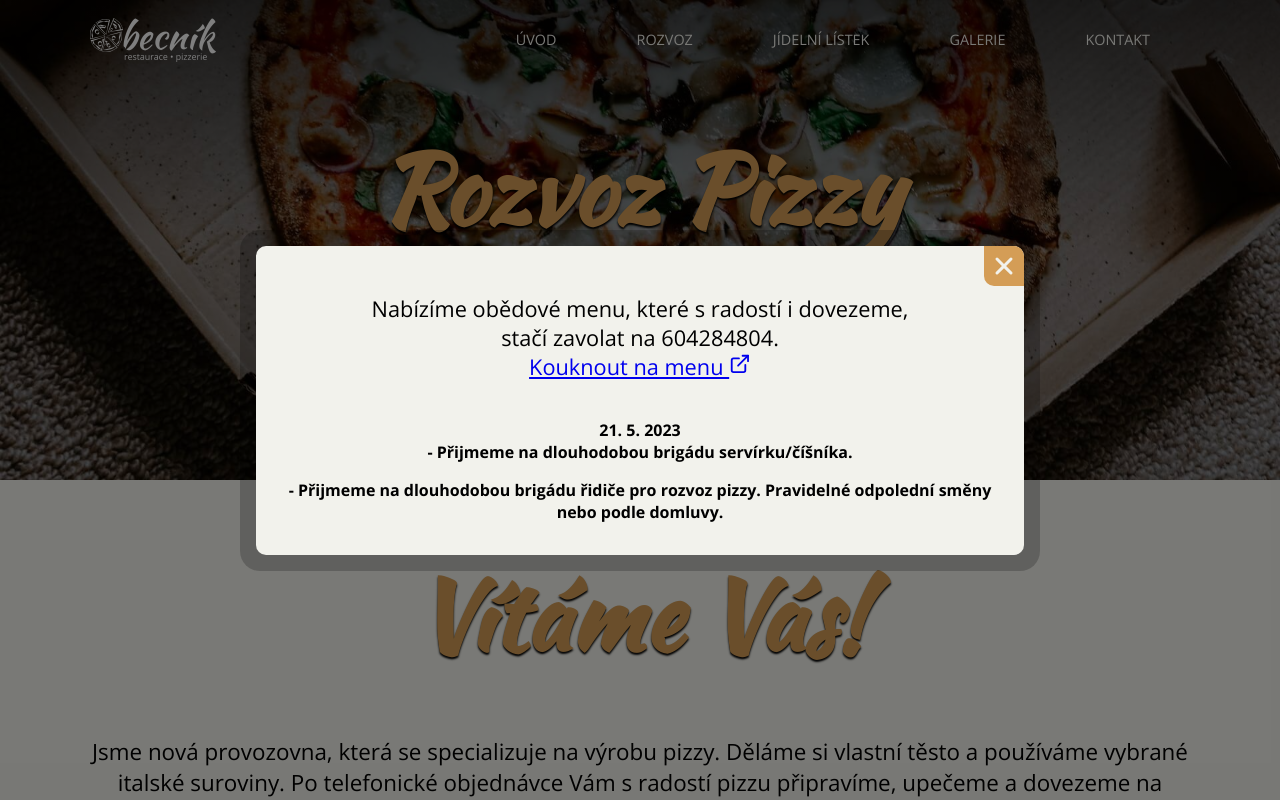
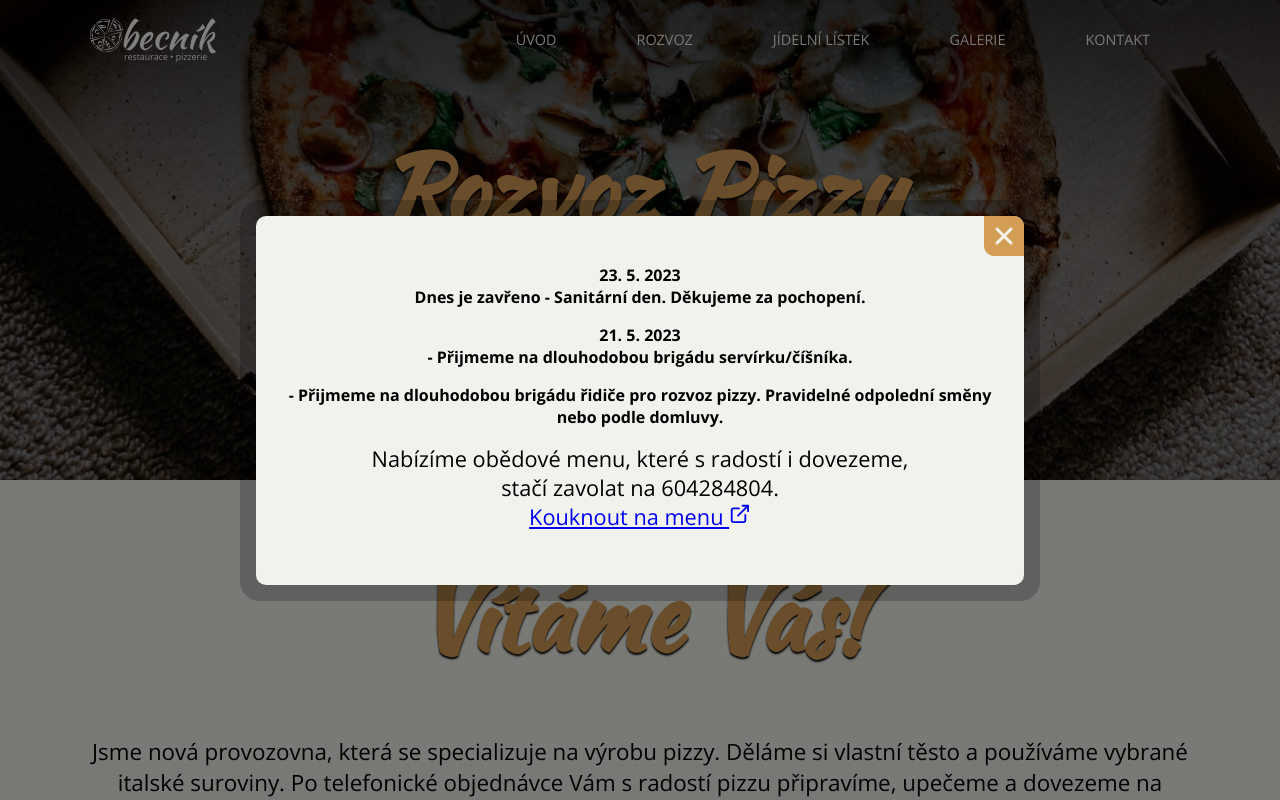
Before and after one commit to kolarskydominik/obecnik-pizzerie-app, a React (Create React App) app: page /#/ in a window 1280 px wide. Shown: the top 800 px of the page. Built offline with nearby package versions, Linux system fonts and the light colour scheme.

Commit message:
23052023

```diff
--- a/src/components/Dialog/Dialog.js
+++ b/src/components/Dialog/Dialog.js
@@ -40,18 +40,6 @@ function Dialog() {
               <button onClick={handleClose} value="X">
                 <IoClose />
               </button>
-              <p style={{ textAlign: 'center', fontSize: '1.36rem' }}>
-                Nabízíme obědové menu, které s&nbsp;radostí i&nbsp;dovezeme, <br/>stačí
-                zavolat na&nbsp;604284804.
-                <br />
-                <a
-                  href={dataWebImages.poledniMenu}
-                  target="_self"
-                  rel="noopener noreferrer">
-                  Kouknout na menu <FiExternalLink />
-                </a>
-              </p>
-              <br />
 
               {aktualneText === [] ?? (
                 <h3 style={{ textAlign: 'center' }}>Aktuálně:</h3>
@@ -64,7 +52,6 @@ function Dialog() {
                       style={{
                         textAlign: 'center',
                         fontWeight: 'bold',
-
                       }}>
                       <span>{item.date}</span>
                       <span>{item.info}</span>
@@ -83,6 +70,19 @@ function Dialog() {
                     </DialogAktualne>
                   );
                 })}
+                      <p style={{ textAlign: 'center', fontSize: '1.36rem' }}>
+                        Nabízíme obědové menu, které s&nbsp;radostí
+                        i&nbsp;dovezeme, <br />
+                        stačí zavolat na&nbsp;604284804.
+                        <br />
+                        <a
+                          href={dataWebImages.poledniMenu}
+                          target="_self"
+                          rel="noopener noreferrer">
+                          Kouknout na menu <FiExternalLink />
+                        </a>
+                      </p>
+                      <br />
               {/* <p>
                 <br />
               </p> */}
--- a/src/components/Footer/Footer.js
+++ b/src/components/Footer/Footer.js
@@ -69,10 +69,10 @@ function Footer() {
             <HiOutlineClock /> po:<span> {dataText.otevrenoClose}</span>
           </FooterItem>
           <FooterItem>
-            <HiOutlineClock /> ut-st:<span> {dataText.otevrenoShort}</span>
+            <HiOutlineClock /> ut-čt:<span> {dataText.otevrenoShort}</span>
           </FooterItem>
           <FooterItem>
-            <HiOutlineClock /> čt-so:<span> {dataText.otevrenoLong}</span>
+            <HiOutlineClock /> pa-so:<span> {dataText.otevrenoLonger}</span>
           </FooterItem>
           <FooterItem>
             <HiOutlineClock /> ne:
--- a/src/dataText.js
+++ b/src/dataText.js
@@ -2,39 +2,43 @@ export const dataText = {
   // uvod_header:
   //   "V podhůří Lysé Hory Vám přinášíme pravou italskou pizzu, společně s tradiční domácí a zahraniční kuchyní.",
   uvod_header:
-    "V beskydské přírodě v klidné části vesnice Raškovice brzy otevřeme restauraci - pizzeii Obecník. Budova právě prochází rekonstrukcí, která se blíží do finále. Pilně se pracuje na vytvoření útulného prostředí, kde si budete moci pochutnat na české a ukrajinské kuchyni. Specializujeme se také na výrobu italské pizzy a už nyní můžete využít náš rozvoz a dát si pizzu z pohodlí domova nebo v práci. V nabídce budou i výhodné obědové menu. Budeme péct převážně vlastní dezerty a necháme si záležet i na dobré kávě značky Kafe, která má svou pražírnu v Ostravě. Věříme, že si restauraci - pizzerii Obecník oblíbíte a strávíte tam příjemné chvíle. O otevření Vás budeme včas informovat zde na webových stránkách.",
+    'V beskydské přírodě v klidné části vesnice Raškovice brzy otevřeme restauraci - pizzeii Obecník. Budova právě prochází rekonstrukcí, která se blíží do finále. Pilně se pracuje na vytvoření útulného prostředí, kde si budete moci pochutnat na české a ukrajinské kuchyni. Specializujeme se také na výrobu italské pizzy a už nyní můžete využít náš rozvoz a dát si pizzu z pohodlí domova nebo v práci. V nabídce budou i výhodné obědové menu. Budeme péct převážně vlastní dezerty a necháme si záležet i na dobré kávě značky Kafe, která má svou pražírnu v Ostravě. Věříme, že si restauraci - pizzerii Obecník oblíbíte a strávíte tam příjemné chvíle. O otevření Vás budeme včas informovat zde na webových stránkách.',
   uvod_vitejte1:
-    "Lorem, ipsum dolor sit amet consectetur adipisicing elit. Aperiam numquam, omnis repudiandae nisi nulla commodi minima ullam molestias.",
+    'Lorem, ipsum dolor sit amet consectetur adipisicing elit. Aperiam numquam, omnis repudiandae nisi nulla commodi minima ullam molestias.',
   uvod_vitejte2:
-    "Aperiam numquam, omnis repudiandae nisi nulla commodi minima ullam molestias earum doloribus perferendis incidunt quae laborum minus odio vitae sit cumque.",
+    'Aperiam numquam, omnis repudiandae nisi nulla commodi minima ullam molestias earum doloribus perferendis incidunt quae laborum minus odio vitae sit cumque.',
   uvod_pizzaText:
-    "Aliquam erat volutpat. Nullam dapibus fermentum ipsum. Fusce tellus odio, dapibus id fermentum quis, suscipit id erat. Morbi scelerisque luctus velit. In convallis. Phasellus enim erat, ...",
+    'Aliquam erat volutpat. Nullam dapibus fermentum ipsum. Fusce tellus odio, dapibus id fermentum quis, suscipit id erat. Morbi scelerisque luctus velit. In convallis. Phasellus enim erat, ...',
   uvod_mezinarodniText:
-    "Aliquam erat volutpat. Nullam dapibus fermentum ipsum. Fusce tellus odio, dapibus id fermentum quis, suscipit id erat. Morbi scelerisque luctus velit. In convallis. Phasellus enim erat, ...",
+    'Aliquam erat volutpat. Nullam dapibus fermentum ipsum. Fusce tellus odio, dapibus id fermentum quis, suscipit id erat. Morbi scelerisque luctus velit. In convallis. Phasellus enim erat, ...',
   uvod_cafeText:
-    "Aliquam erat volutpat. Nullam dapibus fermentum ipsum. Fusce tellus odio, dapibus id fermentum quis, suscipit id erat. Morbi scelerisque luctus velit. In convallis. Phasellus enim erat, ...",
+    'Aliquam erat volutpat. Nullam dapibus fermentum ipsum. Fusce tellus odio, dapibus id fermentum quis, suscipit id erat. Morbi scelerisque luctus velit. In convallis. Phasellus enim erat, ...',
   uvod_galerieText:
-    "Lorem, ipsum dolor sit amet consectetur adipisicing elit. Aperiam numquam, omnis repudiandae nisi nulla commodi minima ullam molestias.",
+    'Lorem, ipsum dolor sit amet consectetur adipisicing elit. Aperiam numquam, omnis repudiandae nisi nulla commodi minima ullam molestias.',
   rozvoz_text:
-    "Vítáme Vás! Jsme nová provozovna, která se specializuje na výrobu pizzy. Děláme si vlastní těsto a používáme vybrané italské suroviny. Po telefonické objednávce Vám s radostí pizzu připravíme, upečeme a dovezeme na Vámi zvolenou adresu. Průměrná doba dovozu je od 20 do 60 min.",
+    'Vítáme Vás! Jsme nová provozovna, která se specializuje na výrobu pizzy. Děláme si vlastní těsto a používáme vybrané italské suroviny. Po telefonické objednávce Vám s radostí pizzu připravíme, upečeme a dovezeme na Vámi zvolenou adresu. Průměrná doba dovozu je od 20 do 60 min.',
 
-  telefon: "+420 604 284 804",
-  telefon2: "tel: +420604284804",
-  email: "info@obecnik.cz",
+  telefon: '+420 604 284 804',
+  telefon2: 'tel: +420604284804',
+  email: 'info@obecnik.cz',
 
-
-  otevrenoShort: "11:00 - 15:00",
-  otevrenoLong: "11:00 - 21:00",
-  otevrenoClose: "zavřeno",
+  otevrenoShort: '11:00 - 15:00',
+  otevrenoLong: '11:00 - 21:00',
+  otevrenoLonger: '11:00 - 22:00',
+  otevrenoClose: 'zavřeno',
 };
 
 export const aktualneText = [
   {
-    date: "21. 5. 2023",
-    info: " - Přijmeme na dlouhodobou brigádu servírku/číšníka. ",
+    date: '23. 5. 2023',
+    info: ' Dnes je zavřeno - Sanitární den. Děkujeme za pochopení.',
   },
   {
-    date: "",
-    info: "- Přijmeme na dlouhodobou brigádu řidiče pro rozvoz pizzy. \n\n Pravidelné odpolední směny nebo podle domluvy.  ",
-  }
+    date: '21. 5. 2023',
+    info: ' - Přijmeme na dlouhodobou brigádu servírku/číšníka. ',
+  },
+  {
+    date: '',
+    info: '- Přijmeme na dlouhodobou brigádu řidiče pro rozvoz pizzy. \n\n Pravidelné odpolední směny nebo podle domluvy.  ',
+  },
 ];
--- a/src/pages/Kontakt/Kontakt.js
+++ b/src/pages/Kontakt/Kontakt.js
@@ -92,10 +92,12 @@ function Kontakt() {
                   <HiOutlineClock /> po:<span> {dataText.otevrenoClose}</span>
                 </FooterItem>
                 <FooterItem>
-                  <HiOutlineClock /> ut-st:<span> {dataText.otevrenoShort}</span>
+                  <HiOutlineClock /> ut-čt:
+                  <span> {dataText.otevrenoShort}</span>
                 </FooterItem>
                 <FooterItem>
-                  <HiOutlineClock /> čt-so:<span> {dataText.otevrenoLong}</span>
+                  <HiOutlineClock /> pa-so:
+                  <span> {dataText.otevrenoLonger}</span>
                 </FooterItem>
                 <FooterItem>
                   <HiOutlineClock /> ne:
```
